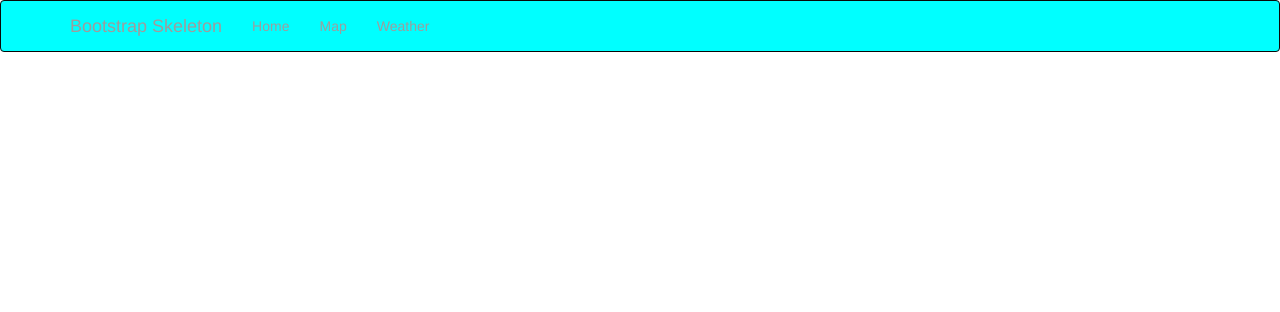
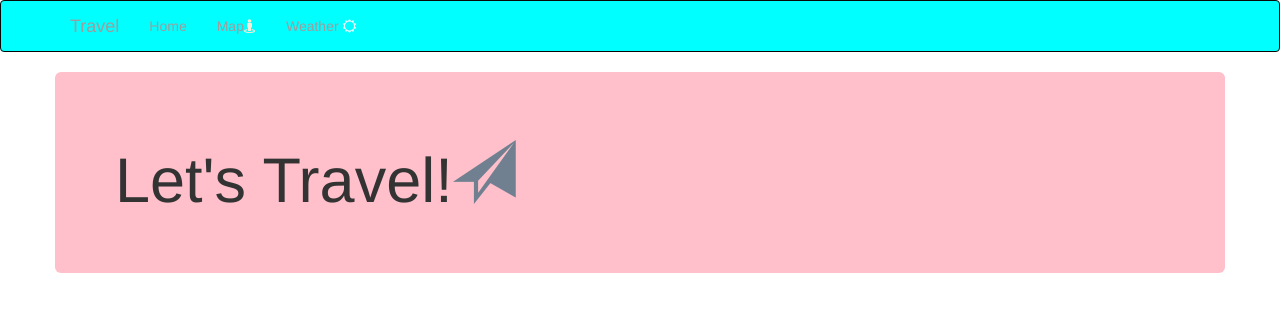
Before and after one commit to samiberry/WebAppFinal, a plain HTML site: page index.html in a window 1280 px wide. Drawn offline with nearby package versions, Linux system fonts and the light colour scheme; some packages are replaced by stand-ins of ours.

Commit message:
third commit

```diff
--- a/index.html
+++ b/index.html
@@ -17,7 +17,7 @@
 <div class="navbar navbar-inverse">
     <div class="container">
         <div class="navbar-header">
-            <a href="" class="navbar-brand">Bootstrap Skeleton</a>
+            <a href="" class="navbar-brand">Travel</a>
             <button type="button" class="navbar-toggle" data-toggle="collapse"
                     data-target=".navbar-collapse">
                 <span class="sr-only">Toggle navigation</span>
@@ -30,13 +30,23 @@
         <div class="collapse navbar-collapse">
             <ul class="nav navbar-nav">
                 <li><a href="">Home</a></li>
-                <li><a href="pages/map.html">Map</a></li>
-                <li><a href="#weather">Weather</a></li>
+                <li><a href="pages/map.html">Map<i class="fa fa-street-view"></i></a></li>
+                <li><a href="#weather">Weather <i class="fa fa-sun-o"></i></a></li>
             </ul>
         </div>
     </div>
 </div>
+<div class="container">
 
+    <div class="row">
+        <div class="jumbotron">
+            <h1>Let's Travel!<i class="glyphicon glyphicon-send"></i></h1>
+        </div>
+
+
+    </div>
+
+</div>
 <div ng-view></div>
 
 </body>
--- a/script.js
+++ b/script.js
@@ -27,7 +27,7 @@ myApp.controller('weatherController', ['$scope', '$http', function ($scope, $htt
             alert($scope.location);
             $scope.location = $("#cityIn").val();
             alert($scope.location);
-            $http.get('http://api.apixu.com/v1/current.json?key=4326f1080d374bd8a6b151825161602&q=' +                     $scope.location.replace(' ', '+'))
+            $http.get('http://api.apixu.com/v1/current.json?key=4326f1080d374bd8a6b151825161602&q=' + $scope.location.replace(' ', '+'))
                 .success(function(result) {
                     console.log("You are so smart");
                 })
--- a/webappfinal.css
+++ b/webappfinal.css
@@ -1,4 +1,21 @@
 .navbar
 {
     background-color: aqua;
+    text-decoration-color: aliceblue;
 }
+.jumbotron
+{
+    background-color: pink;
+}
+.glyphicon-send
+{
+    color: slategrey;
+}
+.fa-sun-o
+{
+    color: aliceblue;
+}
+.fa-street-view
+{
+  color: antiquewhite;
+}
```
